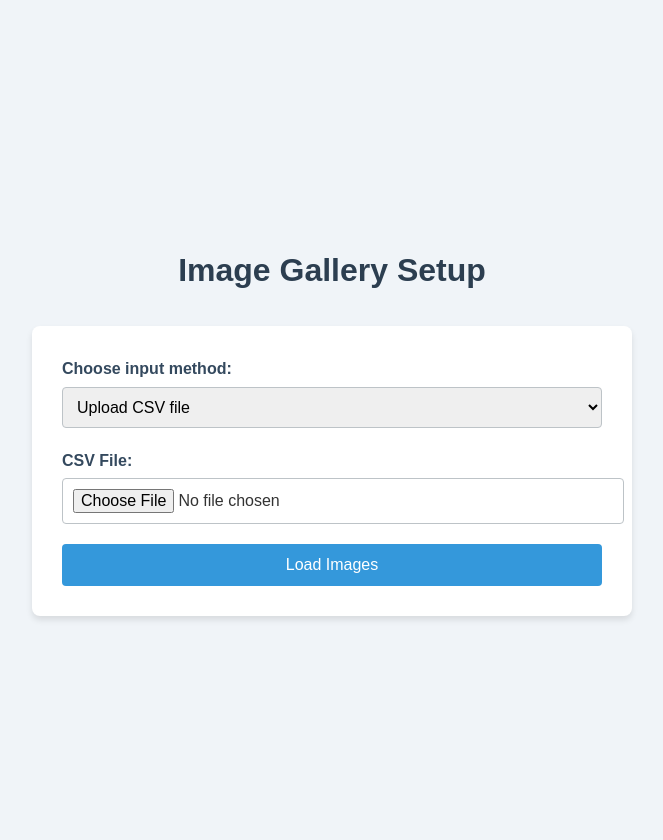
After one commit to jinsungit/flask-image-browser, a Flask app: template templates/landing.html in a window 1280 px wide. The commit adds this page. Shown: the whole page, without its empty margins (308-971 px from the left). Run offline with Flask 3, Linux system fonts and the light colour scheme; the template is opened without the code that fills it, so the values that code supplies are empty.

```diff
--- a/app.py
+++ b/app.py
@@ -1,31 +1,104 @@
 # app.py
-from flask import Flask, render_template, request, url_for
+from flask import Flask, render_template, request, url_for, session, redirect
 import csv
+import os
+import json
+from werkzeug.utils import secure_filename
 
 app = Flask(__name__, static_folder='static')
+app.secret_key = 'your_secret_key_here'  # Set a secret key for session management
+app.config['UPLOAD_FOLDER'] = os.path.join(app.root_path, 'temp_files')  # Make sure this directory exists
+
+# Ensure the upload folder exists
+os.makedirs(app.config['UPLOAD_FOLDER'], exist_ok=True)
+
+@app.route('/')
+def landing():
+    return render_template('landing.html')
+
+@app.route('/load_csv', methods=['POST'])
+def load_csv():
+    input_method = request.form['input_method']
+
+    if input_method == 'upload':
+        if 'csv_file' not in request.files:
+            return "No file part", 400
+        file = request.files['csv_file']
+        if file.filename == '':
+            return "No selected file", 400
+        if file:
+            filename = secure_filename(file.filename)
+            file_path = os.path.join(app.config['UPLOAD_FOLDER'], filename)
+            file.save(file_path)
+    elif input_method == 'path':
+        file_path = request.form['csv_path']
+        if not os.path.exists(file_path):
+            return f"CSV file not found: {file_path}", 400
+        if not os.path.isfile(file_path):
+            return f"Path exists but is not a file: {file_path}", 400
+        if not os.access(file_path, os.R_OK):
+            return f"File exists but is not readable: {file_path}", 400
+    else:
+        return "Invalid input method", 400
+
+    try:
+        headers, rows = read_csv(file_path)
+
+        # Save data to a temporary JSON file
+        data_filename = f"{os.path.basename(file_path)}_data.json"
+        data_path = os.path.join(app.config['UPLOAD_FOLDER'], data_filename)
+        with open(data_path, 'w') as f:
+            json.dump({'headers': headers, 'rows': rows}, f)
+
+        # Store only the filename in the session
+        session['csv_data_file'] = data_filename
+
+        return redirect(url_for('display_images'))
+    except Exception as e:
+        return f"Error reading CSV file: {str(e)}", 400
+
+def is_valid_image_path(path):
+    if not os.path.exists(path):
+        return False
+    _, ext = os.path.splitext(path)
+    return ext.lower() in ['.jpg', '.jpeg', '.png', '.gif']
 
 def read_csv(file_path):
     with open(file_path, mode='r') as file:
         csv_reader = csv.DictReader(file)
-        headers = csv_reader.fieldnames
-        rows = [row for row[4:] in csv_reader]
+        headers = [h for h in csv_reader.fieldnames]
+        rows = []
+        for row in csv_reader:
+            processed_row = {}
+            for h in headers:
+                value = row[h]
+                if is_valid_image_path(value):
+                    processed_row[h] = {'type': 'image', 'path': value}
+                else:
+                    processed_row[h] = {'type': 'text', 'value': value}
+            rows.append(processed_row)
     return headers, rows
 
-def fetch_all_images():
-    headers, rows = read_csv('image_paths.csv')
-    return headers, rows
+@app.route('/images')
+def display_images():
+    if 'csv_data_file' not in session:
+        return redirect(url_for('landing'))
 
-@app.route('/')
-def display_images():
-    headers, rows = read_csv('image_paths.csv')
+    data_path = os.path.join(app.config['UPLOAD_FOLDER'], session['csv_data_file'])
+    if not os.path.exists(data_path):
+        return "Data file not found. Please upload the CSV file again.", 400
+
+    with open(data_path, 'r') as f:
+        data = json.load(f)
+
+    headers = data['headers']
+    rows = data['rows']
     page = request.args.get('page', '1')
 
     if page == 'all':
-        # Show all images
         paginated_rows = rows
         per_page = len(rows)
     else:
-        # Paginate
         page = int(page)
         per_page = 20
         start = (page - 1) * per_page
@@ -33,7 +106,7 @@ def display_images():
         paginated_rows = rows[start:end]
 
     total = len(rows)
-    return render_template('index.html', headers=headers, rows=paginated_rows, page=page, total=total, per_page=per_page)
+    return render_template('gallery.html', headers=headers, rows=paginated_rows, page=page, total=total, per_page=per_page)
 
 if __name__ == '__main__':
     app.run(debug=True)
--- a/static/styles.css
+++ b/static/styles.css
@@ -1,141 +1,189 @@
 /* static/styles.css */
 body {
     font-family: Arial, sans-serif;
-    background-color: #f4f4f4;
-    margin: 0;
-    padding: 0;
+    line-height: 1.6;
+    color: #333;
+    max-width: 1200px;
+    margin: 0 auto;
+    padding: 20px;
 }
 
 h1 {
     text-align: center;
-    color: #333;
-    margin-top: 20px;
+    color: #2c3e50;
+}
+
+.controls {
+    text-align: center;
+    margin-bottom: 20px;
+}
+
+.show-all-btn {
+    display: inline-block;
+    padding: 10px 20px;
+    background-color: #3498db;
+    color: white;
+    text-decoration: none;
+    border-radius: 5px;
+    transition: background-color 0.3s;
+}
+
+.show-all-btn:hover {
+    background-color: #2980b9;
 }
 
 .gallery {
     display: flex;
-    flex-wrap: wrap;
-    justify-content: space-between;
-    padding: 20px;
+    flex-direction: column;
 }
 
-table {
-    border-collapse: collapse;
-    width: 100%;
-    max-width: 1200px;
-}
-
-th, td {
-    padding: 8px;
-    text-align: center;
-}
-
-th {
-    background-color: #f2f2f2;
-    color: #333;
-}
-
-td img {
-    width: 100%;
-    height: auto;
-    border: 2px solid #ddd;
+.gallery-row {
+    display: flex;
+    justify-content: space-between;
+    margin-bottom: 20px;
+    background-color: #f9f9f9;
+    border: 1px solid #e0e0e0;
     border-radius: 5px;
-    box-shadow: 0 4px 8px rgba(0, 0, 0, 0.1);
-    transition: transform 0.2s;
-}
-
-td img:hover {
-    transform: scale(1.05);
-    border-color: #333;
-}
-
-.pagination {
-    text-align: center;
-    margin: 20px 0;
-}
-
-.pagination a, .pagination span {
-    margin: 0 5px;
-    text-decoration: none;
-    color: #333;
-    font-weight: bold;
-}
-
-.pagination a:hover {
-    text-decoration: underline;
-}
-
-.pagination .current-page {
-    font-weight: bold;
-    color: #fff;
-    background-color: #333;
-    padding: 5px 10px;
-    border-radius: 5px;
-}
-
-.gallery td p {
-    font-size: 0.8em;
-    color: #666;
-    margin-top: 5px;
+    overflow: hidden;
+    box-shadow: 0 2px 5px rgba(0,0,0,0.1);
 }
 
 .gallery-item {
-    width: 18%; /* Slightly less than 20% to account for margins */
-    margin-bottom: 20px;
-    text-align: center;
+    flex: 1;
+    padding: 10px;
+    border-right: 1px solid #e0e0e0;
+}
+
+.gallery-item:last-child {
+    border-right: none;
+}
+
+.gallery-item h3 {
+    margin-top: 0;
+    margin-bottom: 10px;
+    font-size: 1em;
+    color: #2c3e50;
 }
 
 .gallery-item img {
     max-width: 100%;
     height: auto;
+    display: block;
+    margin-bottom: 10px;
 }
 
 .gallery-item p {
-    font-size: 0.8em;
-    color: #666;
-    margin-top: 5px;
+    margin: 0;
+    font-size: 0.9em;
+    word-break: break-word;
 }
 
-/* You may want to add media queries for better responsiveness */
-@media (max-width: 1200px) {
+.pagination {
+    text-align: center;
+    margin-top: 20px;
+}
+
+.pagination a, .pagination span {
+    display: inline-block;
+    padding: 5px 10px;
+    margin: 0 2px;
+    border: 1px solid #3498db;
+    color: #3498db;
+    text-decoration: none;
+    border-radius: 3px;
+}
+
+.pagination .current-page {
+    background-color: #3498db;
+    color: white;
+}
+
+@media (max-width: 768px) {
+    .gallery-row {
+        flex-direction: column;
+    }
+
     .gallery-item {
-        width: 23%; /* 4 items per row */
+        border-right: none;
+        border-bottom: 1px solid #e0e0e0;
+    }
+
+    .gallery-item:last-child {
+        border-bottom: none;
     }
 }
 
-@media (max-width: 900px) {
-    .gallery-item {
-        width: 31%; /* 3 items per row */
-    }
+/* Add these new styles for the landing page */
+.landing-page {
+    background-color: #f0f4f8;
+    min-height: 100vh;
+    display: flex;
+    justify-content: center;
+    align-items: center;
 }
 
-@media (max-width: 600px) {
-    .gallery-item {
-        width: 48%; /* 2 items per row */
-    }
+.container {
+    width: 100%;
+    max-width: 600px;
+    padding: 20px;
 }
 
-@media (max-width: 400px) {
-    .gallery-item {
-        width: 100%; /* 1 item per row */
-    }
+.card {
+    background-color: white;
+    border-radius: 8px;
+    box-shadow: 0 4px 6px rgba(0, 0, 0, 0.1);
+    padding: 30px;
 }
 
-.controls {
-    margin-bottom: 20px;
+h1 {
+    color: #2c3e50;
     text-align: center;
+    margin-bottom: 30px;
 }
 
-.show-all-btn {
-    display: inline-block;
-    padding: 10px 20px;
-    background-color: #007bff;
-    color: white;
-    text-decoration: none;
-    border-radius: 5px;
+.form-group {
+    margin-bottom: 20px;
+}
+
+label {
+    display: block;
+    margin-bottom: 5px;
+    color: #34495e;
     font-weight: bold;
 }
 
-.show-all-btn:hover {
-    background-color: #0056b3;
+input[type="text"],
+input[type="file"],
+select {
+    width: 100%;
+    padding: 10px;
+    border: 1px solid #bdc3c7;
+    border-radius: 4px;
+    font-size: 16px;
+    transition: border-color 0.3s;
 }
+
+input[type="text"]:focus,
+input[type="file"]:focus,
+select:focus {
+    outline: none;
+    border-color: #3498db;
+}
+
+button[type="submit"] {
+    width: 100%;
+    padding: 12px;
+    background-color: #3498db;
+    color: white;
+    border: none;
+    border-radius: 4px;
+    font-size: 16px;
+    cursor: pointer;
+    transition: background-color 0.3s;
+}
+
+button[type="submit"]:hover {
+    background-color: #2980b9;
+}
+
+/* Styles for the landing page form remain unchanged */
--- /dev/null
+++ b/templates/landing.html
@@ -0,0 +1,41 @@
+<!DOCTYPE html>
+<html lang="en">
+<head>
+    <meta charset="UTF-8">
+    <meta name="viewport" content="width=device-width, initial-scale=1.0">
+    <title>Image Gallery - Setup</title>
+    <link rel="stylesheet" href="{{ url_for('static', filename='styles.css') }}">
+    <script>
+        function toggleInputMethod() {
+            var method = document.getElementById('input_method').value;
+            document.getElementById('file_upload').style.display = method === 'upload' ? 'block' : 'none';
+            document.getElementById('file_path').style.display = method === 'path' ? 'block' : 'none';
+        }
+    </script>
+</head>
+<body class="landing-page">
+    <div class="container">
+        <h1>Image Gallery Setup</h1>
+        <div class="card">
+            <form action="{{ url_for('load_csv') }}" method="post" enctype="multipart/form-data">
+                <div class="form-group">
+                    <label for="input_method">Choose input method:</label>
+                    <select id="input_method" name="input_method" onchange="toggleInputMethod()">
+                        <option value="upload">Upload CSV file</option>
+                        <option value="path">Input file path</option>
+                    </select>
+                </div>
+                <div id="file_upload" class="form-group">
+                    <label for="csv_file">CSV File:</label>
+                    <input type="file" id="csv_file" name="csv_file" accept=".csv">
+                </div>
+                <div id="file_path" class="form-group" style="display: none;">
+                    <label for="csv_path">CSV File Path:</label>
+                    <input type="text" id="csv_path" name="csv_path" placeholder="Enter the path to your CSV file">
+                </div>
+                <button type="submit">Load Images</button>
+            </form>
+        </div>
+    </div>
+</body>
+</html>
```
Also changed, not shown: templates/gallery.html (renamed from templates/index.html, +13 -6 lines), 2 other files.
